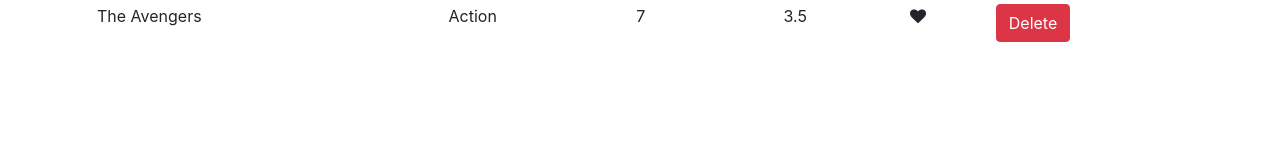
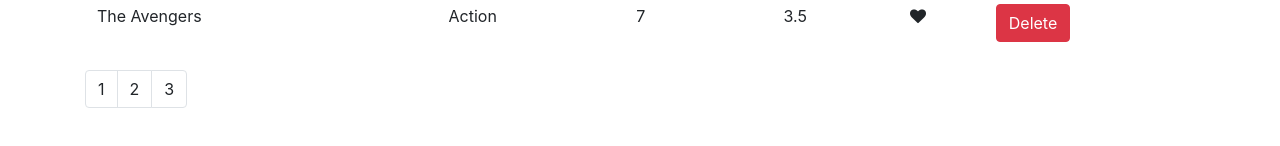
Before and after one commit to singharpan/movieDatabase, a React (Create React App) app: page / in a window 1280 px wide. Shown: the part 640-786 px from the top of the page. Built offline with nearby package versions, Linux system fonts and the light colour scheme.

Commit message:
Pagination Added

```diff
--- a/package.json
+++ b/package.json
@@ -8,6 +8,7 @@
     "@testing-library/user-event": "^7.2.1",
     "bootstrap": "^4.1.1",
     "font-awesome": "^4.7.0",
+    "lodash": "^4.17.10",
     "react": "^16.13.1",
     "react-dom": "^16.13.1",
     "react-scripts": "3.4.1"
--- /dev/null
+++ b/src/components/common/pagination.jsx
@@ -0,0 +1,31 @@
+import React from "react";
+import _ from "lodash";
+//Lodash is a Optimized version of Underscore Library
+//This component will take some Input and will give some output
+//will map page number to each item
+//Input:PageCount & pageSize & this page will also raise an event when a page is clicked
+const Pagination = (props) => {
+  const { itemsCount, pageSize } = props;
+  console.log(itemsCount, pageSize);
+  //Calculate the number of pages and create a array from page no 1 to pageCount
+  //this will be done through Lodash
+  const pagesCount = itemsCount / pageSize;
+  const pages = _.range(1, pagesCount + 1); //return a array
+  console.log(pages);
+  return (
+    <nav>
+      <ul className="pagination">
+        {pages.map((page) => (
+          <li key={page} className="page-item">
+            <a className="page-link">{page}</a>
+          </li>
+        ))}
+
+        {/* { <li className="page-item">
+          <a className="page-link">1</a>
+        </li>} */}
+      </ul>
+    </nav>
+  );
+};
+export default Pagination;
--- a/src/components/movies.jsx
+++ b/src/components/movies.jsx
@@ -1,10 +1,12 @@
 import React, { Component } from "react";
 import Like from "./common/like";
 import { getMovies } from "../services/fakeMovieService";
+import Pagination from "./common/pagination";
 
 class Movies extends Component {
   state = {
     movies: getMovies(),
+    pageSize: 4,
   };
   //This is not right way to initialize state property b'coz the API can take time to send the data
 
@@ -22,6 +24,11 @@
     newmovies[index].liked = !newmovies[index].liked;
     this.setState({ movies: newmovies });
   };
+  //This page will recieve new Page number
+  handlePageChange = (page) => {
+    console.log(page);
+  };
+
   render() {
     //Destructing
     const { length: count } = this.state.movies;
@@ -70,6 +77,11 @@
             ))}
           </tbody>
         </table>
+        <Pagination
+          itemsCount={count}
+          pageSize={this.state.pageSize}
+          onPageChange={this.handlePageChange}
+        />
       </React.Fragment>
     );
   }
```
Also changed, not shown: 1 other file (tests, documents, lock files or other folders).
